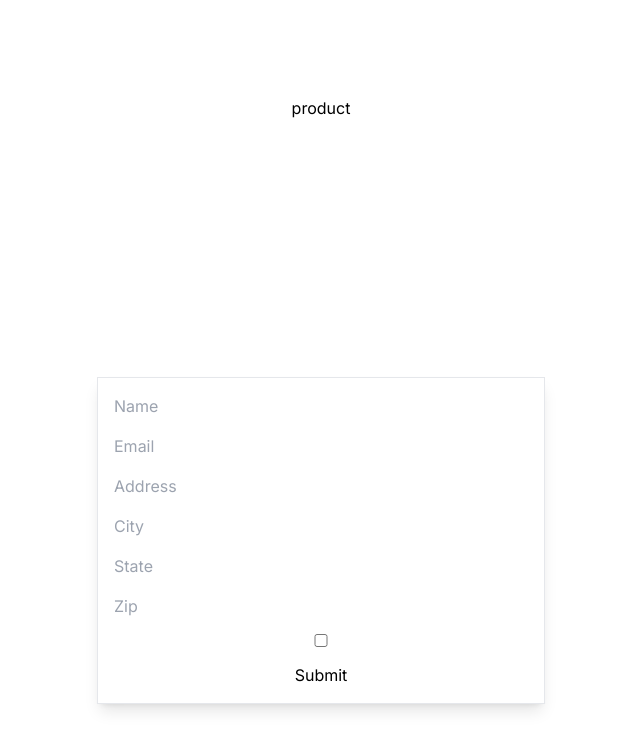
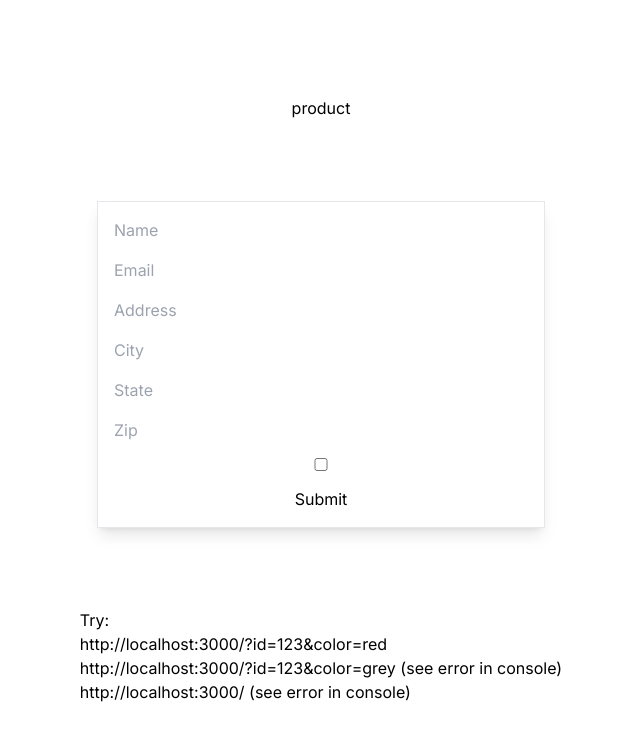
Before and after one commit to leobewater/youtube-nextjs-zod-usage, a Next.js app: page / in a window 1280 px wide. Shown: the top 750 px of the page, without its empty margins (319-959 px from the left). Built offline with nearby package versions, Linux system fonts and the light colour scheme.

Commit message:
validated search params from url

```diff
--- /dev/null
+++ b/app/components/ProductSearchParams.tsx
@@ -0,0 +1,28 @@
+'use client';
+
+import { useSearchParams } from 'next/navigation';
+import { z } from 'zod';
+
+const searchParamsSchema = z.object({
+  id: z.coerce.number(), // convert it to a number
+  color: z.enum(['red', 'green', 'blue']),
+});
+
+const ProductSearchParams = () => {
+  const searchParams = useSearchParams();
+  const searchParamsObject = Object.fromEntries(searchParams);
+  const validatedSearchParams =
+    searchParamsSchema.safeParse(searchParamsObject);
+
+  if (!validatedSearchParams.success) {
+    console.error(validatedSearchParams.error);
+    return;
+  }
+
+  console.log(validatedSearchParams.data);
+  console.log(validatedSearchParams.data.id.toFixed());
+
+  return <h2>Product Search Params with Zod</h2>;
+};
+
+export default ProductSearchParams;
--- a/app/components/product.tsx
+++ b/app/components/product.tsx
@@ -44,6 +44,7 @@ const Product = () => {
         console.log(validatedProduct.data.price);
       });
   }, []);
+
   return <div>product</div>;
 };
 
--- a/app/page.tsx
+++ b/app/page.tsx
@@ -1,11 +1,22 @@
-import CheckoutForm from './components/checkout-form';
-import Product from './components/product';
+import CheckoutForm from './components/CheckoutForm';
+import Product from './components/Product';
+import ProductSearchParams from './components/ProductSearchParams';
 
 export default function Home() {
   return (
     <main className="flex min-h-screen flex-col items-center justify-between p-24">
       <Product />
       <CheckoutForm />
+      <div>
+        Try:
+        <br />
+        http://localhost:3000/?id=123&color=red
+        <br />
+        http://localhost:3000/?id=123&color=grey (see error in console)
+        <br />
+        http://localhost:3000/ (see error in console)
+      </div>
+      <ProductSearchParams />
     </main>
   );
 }
```
Also changed, not shown: app/components/CheckoutForm.tsx (renamed from app/components/checkout-form.tsx).
